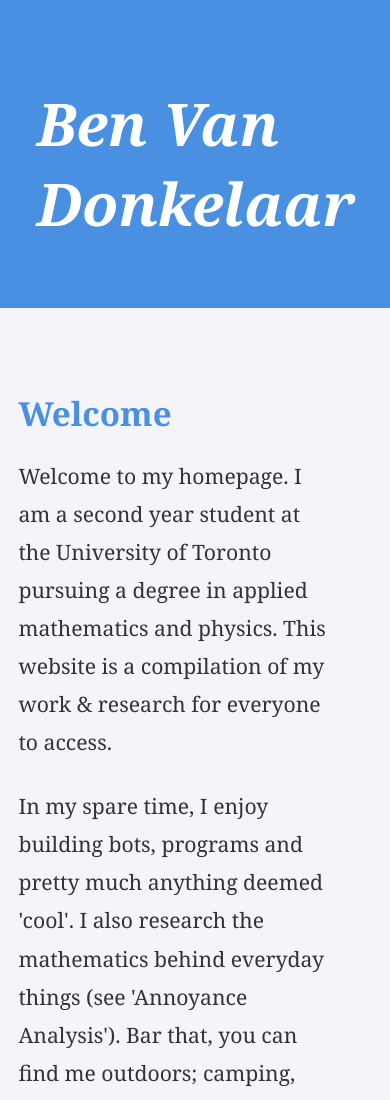
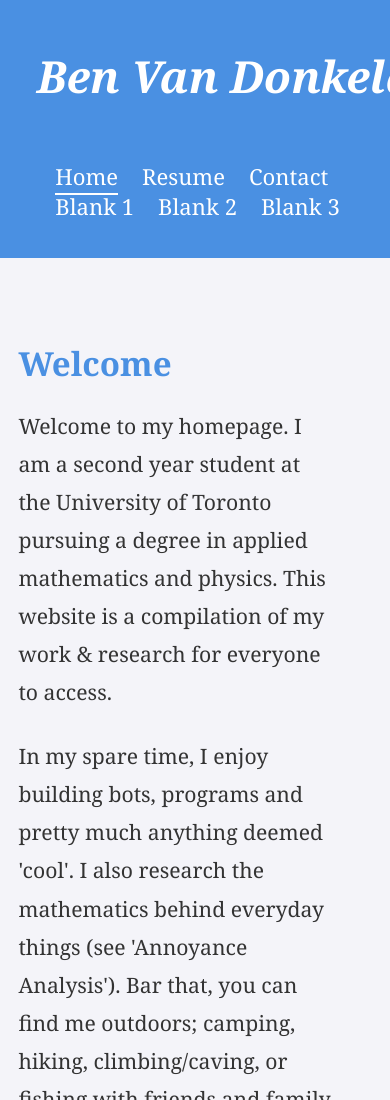
Before and after one commit to BenVanDonkelaar/benvandonkelaar.github.io, a plain HTML site: page index.html in a window 390 px wide. Shown: the top 1100 px of the page. Drawn offline with Linux system fonts and the light colour scheme.

Commit message:
Update index.html

```diff
--- a/index.html
+++ b/index.html
@@ -20,16 +20,30 @@
     header {
       background-color: #4a90e2;
       color: white;
-      padding: 3rem 2rem 2rem 2rem;
+      padding: 2.5rem 2rem 2rem 2rem;
+      display: flex;
+      flex-direction: column;
+      align-items: flex-start;
+      justify-content: space-between;
+    }
+
+    .header-top {
       display: flex;
       justify-content: space-between;
+      width: 100%;
       align-items: center;
+      margin-bottom: 2rem;
     }
 
-    header h1 {
+    h1 {
       margin: 0;
       font-size: 3.2rem;
       font-style: italic;
+      white-space: nowrap;
+    }
+
+    nav {
+      align-self: flex-end;
     }
 
     nav a {
@@ -99,12 +113,30 @@
       background-color: #eee;
       margin-top: auto;
     }
+
+    @media (max-width: 768px) {
+      h1 {
+        font-size: 2.4rem;
+      }
+
+      nav {
+        align-self: flex-start;
+        margin-top: 1rem;
+      }
+
+      nav a {
+        margin-left: 1rem;
+        font-size: 1.2rem;
+      }
+    }
   </style>
 </head>
 <body>
 
   <header>
-    <h1>Ben Van Donkelaar</h1>
+    <div class="header-top">
+      <h1>Ben Van Donkelaar</h1>
+    </div>
     <nav>
       <a href="index.html" class="active">Home</a>
       <a href="#">Resume</a>
```
